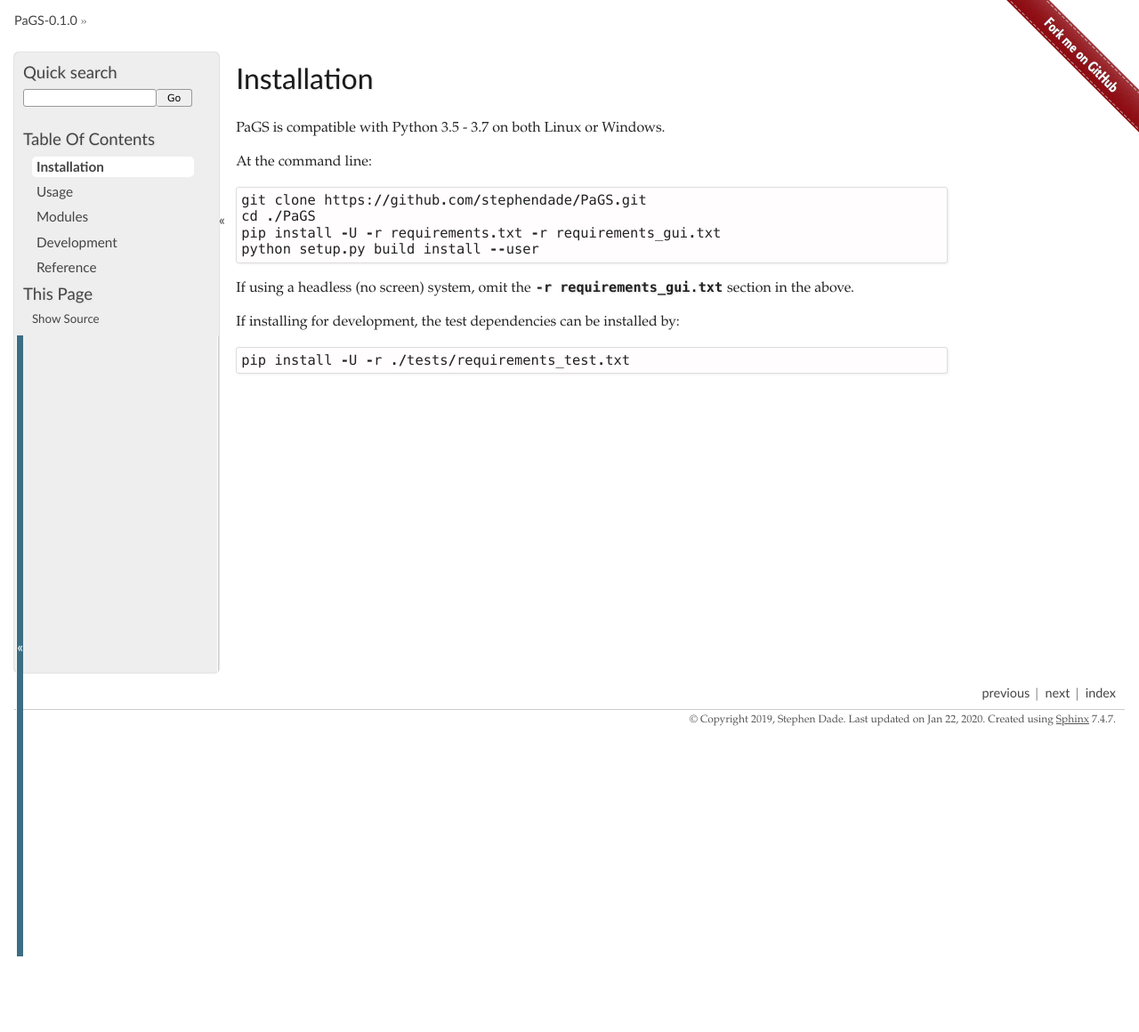
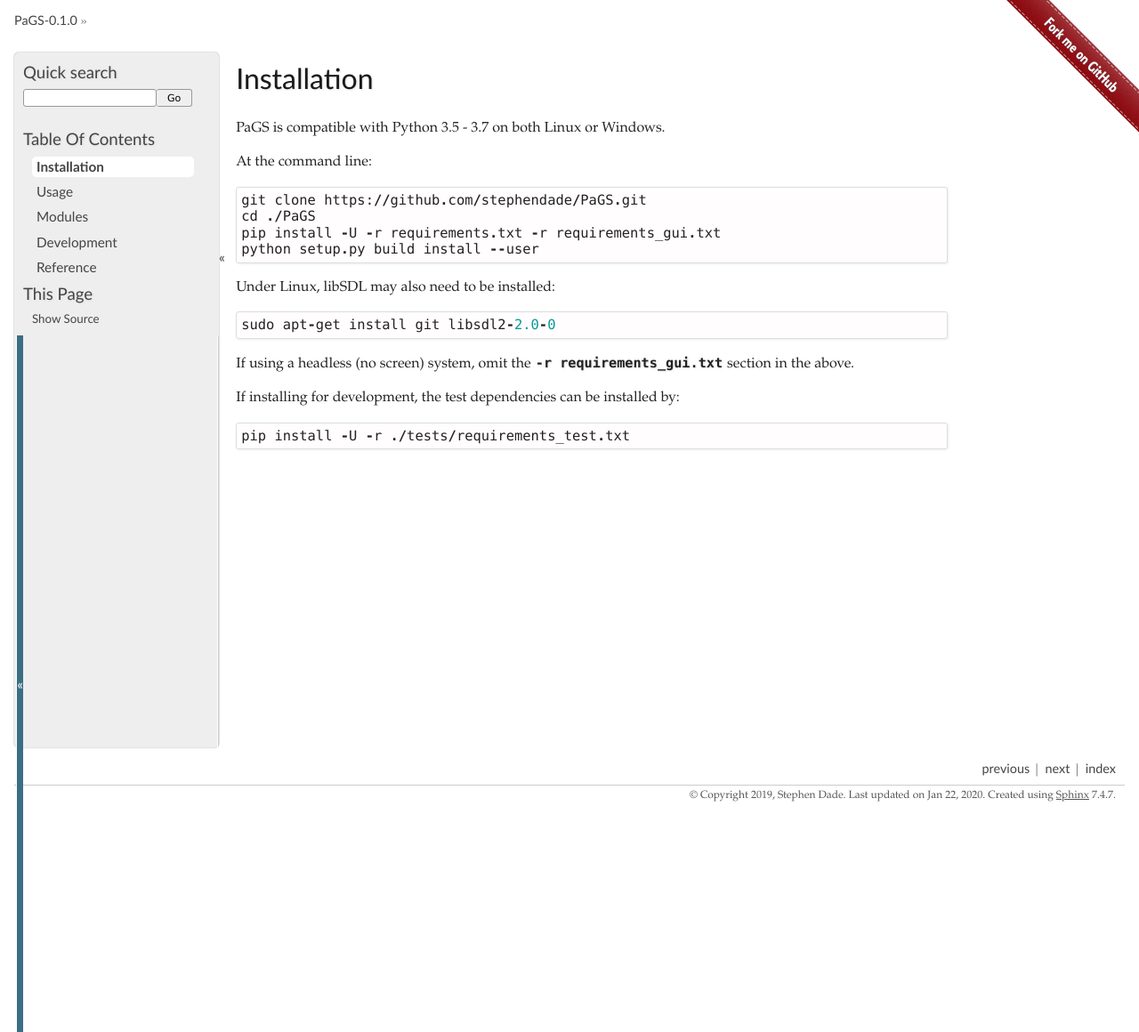
Before and after one commit to stephendade/PaGS, a Sphinx documentation site: the page built from docs/installation.rst, in a window 1280 px wide. Shown: the whole page at 89% size. Built offline with Sphinx 7.4.7, drawn with Linux system fonts in a browser that asks for light colours; before the commit the page ends 1075 px from its top, so only the background shows below that.

Commit message:
Update installation.rst

```diff
--- a/docs/installation.rst
+++ b/docs/installation.rst
@@ -11,6 +11,10 @@ At the command line::
     pip install -U -r requirements.txt -r requirements_gui.txt
     python setup.py build install --user
 
+Under Linux, libSDL may also need to be installed::
+
+    sudo apt-get install git libsdl2-2.0-0
+
 If using a headless (no screen) system, omit the ``-r requirements_gui.txt`` section in the above.
 
 If installing for development, the test dependencies can be installed by::
```
